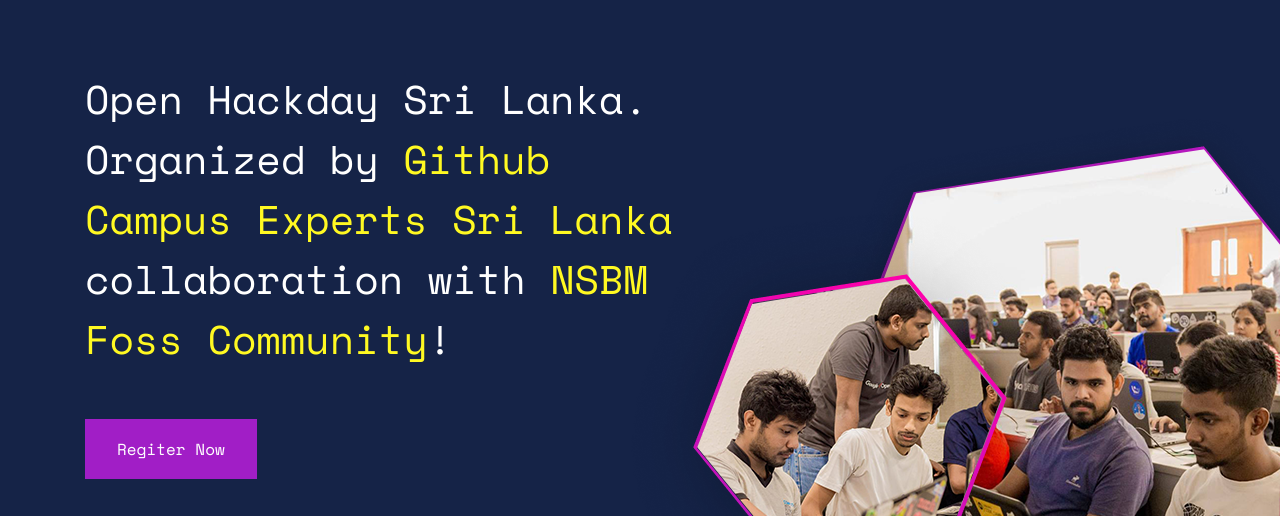
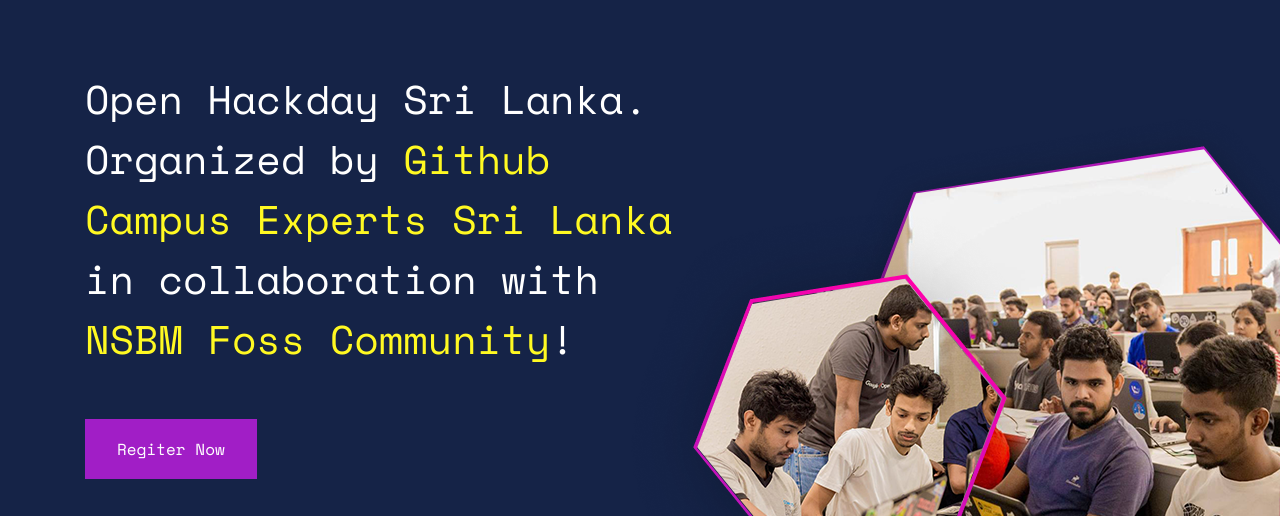
Before and after one commit to uvinduperera/openhackday.github.io, a plain HTML site: page index.html in a window 1280 px wide. Shown: the part 225-741 px from the top of the page. Drawn offline with Linux system fonts and the light colour scheme; files whose address does not match are found by name.

Commit message:
Update index.html

```diff
--- a/index.html
+++ b/index.html
@@ -66,7 +66,7 @@
       <section class="section">
         <div class="hero-body">
           <h1 class="title is-1 is-spaced">Open Hackday Sri Lanka. Organized by <span class="highlight">Github Campus
-              Experts Sri Lanka</span> collaboration with <span class="highlight">NSBM Foss Community</span>!
+              Experts Sri Lanka</span> in collaboration with <span class="highlight">NSBM Foss Community</span>!
           </h1>
 
           <a class="button" target="blank"
```
